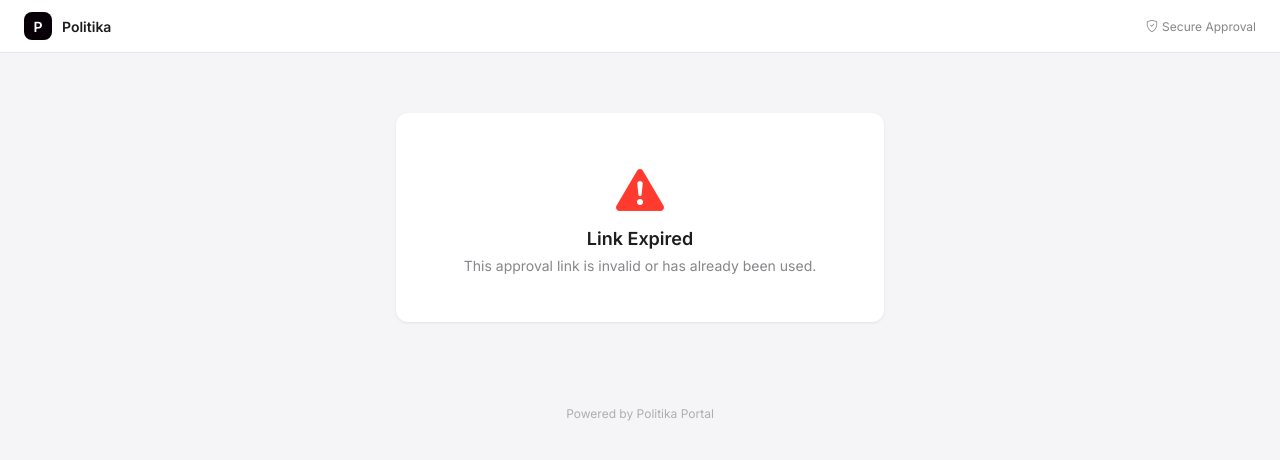
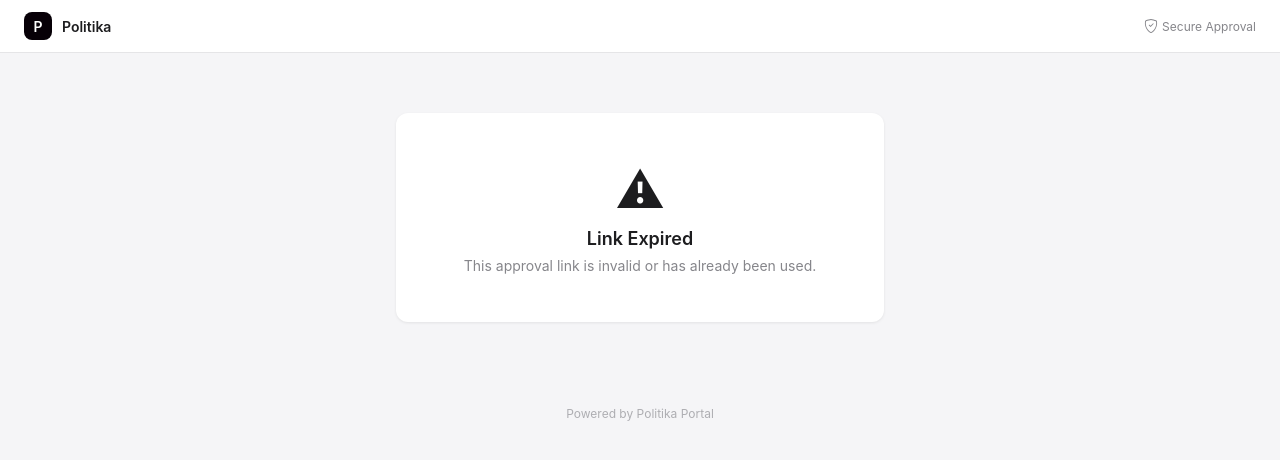
Before and after one commit to newyoka1/portal, a Python web app: template templates/approve_token.html in a window 1280 px wide. Shown: the top 460 px of the page. Run offline with Jinja, Linux system fonts and the light colour scheme; the template is opened without the code that fills it, so the values that code supplies are empty.

Commit message:
Remove all external CDN dependencies from approval page
Replaced Google Fonts (Inter) and Bootstrap Icons CDN with system
fonts and Unicode characters. Page HTML is now fully self-contained
with zero external requests, so it renders instantly.

Co-Authored-By: Claude Opus 4.6 <noreply@anthropic.com>

```diff
--- a/templates/approve_token.html
+++ b/templates/approve_token.html
@@ -4,16 +4,12 @@
   <meta charset="utf-8">
   <meta name="viewport" content="width=device-width, initial-scale=1">
   <title>Email Approval — Politika</title>
-  <link rel="preconnect" href="https://cdn.jsdelivr.net" crossorigin>
-  <link rel="preconnect" href="https://fonts.googleapis.com" crossorigin>
-  <link rel="preconnect" href="https://fonts.gstatic.com" crossorigin>
-  <link href="https://cdn.jsdelivr.net/npm/bootstrap-icons@1.11.3/font/bootstrap-icons.css" rel="stylesheet" media="print" onload="this.media='all'">
-  <link href="https://fonts.googleapis.com/css2?family=Inter:wght@400;500;600&display=swap" rel="stylesheet" media="print" onload="this.media='all'">
+  <!-- Zero external dependencies — everything is inline for instant render -->
   <style>
     *, *::before, *::after { box-sizing: border-box; }
     body {
       margin: 0;
-      font-family: 'Inter', -apple-system, BlinkMacSystemFont, 'Segoe UI', Roboto, sans-serif;
+      font-family: -apple-system, BlinkMacSystemFont, 'Segoe UI', Roboto, Helvetica, Arial, sans-serif;
       background: #f5f5f7;
       color: #1d1d1f;
       -webkit-font-smoothing: antialiased;
@@ -322,14 +318,14 @@
 <div class="topbar">
   <div class="topbar-logo">P</div>
   <span class="topbar-title">Politika</span>
-  <span class="topbar-subtitle"><i class="bi bi-shield-check" style="margin-right:4px;"></i>Secure Approval</span>
+  <span class="topbar-subtitle"><svg width="14" height="14" viewBox="0 0 16 16" fill="#86868b" style="vertical-align:-2px;margin-right:4px;"><path d="M5.338 1.59a61 61 0 0 0-2.837.856.48.48 0 0 0-.328.39c-.554 4.157.726 7.19 2.253 9.188a10.7 10.7 0 0 0 2.287 2.233c.346.244.652.42.893.533q.18.085.293.118a1 1 0 0 0 .101.025 1 1 0 0 0 .1-.025q.114-.034.294-.118c.24-.113.547-.29.893-.533a10.7 10.7 0 0 0 2.287-2.233c1.527-1.997 2.807-5.031 2.253-9.188a.48.48 0 0 0-.328-.39c-.651-.213-1.75-.56-2.837-.856C9.552 1.29 8.531 1.067 8 1.067c-.53 0-1.552.223-2.662.524zM5.072.56C6.157.265 7.31 0 8 0s1.843.265 2.928.56c1.11.3 2.229.655 2.887.87a1.54 1.54 0 0 1 1.044 1.262c.596 4.477-.787 7.795-2.465 9.99a11.8 11.8 0 0 1-2.517 2.453 7 7 0 0 1-1.048.625c-.28.132-.581.24-.829.24s-.548-.108-.829-.24a7 7 0 0 1-1.048-.625 11.8 11.8 0 0 1-2.517-2.453C1.928 10.487.545 7.169 1.141 2.692A1.54 1.54 0 0 1 2.185 1.43 63 63 0 0 1 5.072.56"/><path d="M10.854 5.146a.5.5 0 0 1 0 .708l-3 3a.5.5 0 0 1-.708 0l-1.5-1.5a.5.5 0 1 1 .708-.708L7.5 7.793l2.646-2.647a.5.5 0 0 1 .708 0"/></svg>Secure Approval</span>
 </div>
 
 {% if not email %}
   <!-- ── Invalid / expired link ──────────────────────────────── -->
   <div class="centered-container">
     <div class="error-card">
-      <i class="bi bi-exclamation-triangle-fill"></i>
+      <span style="font-size:48px;">&#9888;</span>
       <h3 style="font-size:18px;font-weight:600;margin:8px 0;">Link Expired</h3>
       <p style="font-size:14px;color:#86868b;margin:0;">
         This approval link is invalid or has already been used.
@@ -342,15 +338,15 @@
   <div class="centered-container">
     <div class="done-card">
       {% if approval.decision == 'approved' %}
-        <div class="done-icon approved"><i class="bi bi-check-circle-fill"></i></div>
+        <div class="done-icon approved">&#10004;</div>
         <h3 class="done-title" style="color:#34c759;">Approved</h3>
         <p class="done-subtitle">You approved <strong>{{ email.subject }}</strong></p>
       {% elif approval.decision == 'rejected' %}
-        <div class="done-icon rejected"><i class="bi bi-x-circle-fill"></i></div>
+        <div class="done-icon rejected">&#10008;</div>
         <h3 class="done-title" style="color:#ff3b30;">Rejected</h3>
         <p class="done-subtitle">You rejected <strong>{{ email.subject }}</strong></p>
       {% else %}
-        <div class="done-icon neutral"><i class="bi bi-info-circle-fill"></i></div>
+        <div class="done-icon neutral">&#8505;</div>
         <h3 class="done-title">Already Responded</h3>
         <p class="done-subtitle">Your decision for <strong>{{ email.subject }}</strong> has been recorded.</p>
       {% endif %}
@@ -410,7 +406,7 @@
       <!-- Reviewer info -->
       <div class="sidebar-card">
         <div class="sidebar-header">
-          <i class="bi bi-person-check" style="color:#86868b;"></i>
+          <span style="color:#86868b;">&#128100;</span>
           Reviewer
         </div>
         <div class="sidebar-body">
@@ -435,7 +431,7 @@
       <!-- Email details -->
       <div class="sidebar-card">
         <div class="sidebar-header">
-          <i class="bi bi-info-circle" style="color:#86868b;"></i>
+          <span style="color:#86868b;">&#9432;</span>
           Details
         </div>
         <div class="sidebar-body" style="padding-top:12px;padding-bottom:12px;">
@@ -465,7 +461,7 @@
       <!-- Decision form -->
       <div class="sidebar-card">
         <div class="sidebar-header">
-          <i class="bi bi-chat-square-text" style="color:#86868b;"></i>
+          <span style="color:#86868b;">&#9998;</span>
           Your Decision
         </div>
         <div class="sidebar-body">
@@ -474,10 +470,10 @@
             <textarea name="note" class="comment-box" placeholder="Leave feedback or a note…"></textarea>
             <div class="btn-row">
               <button name="decision" value="approved" class="btn-action btn-approve">
-                <i class="bi bi-check-lg"></i>Approve
+                &#10003; Approve
               </button>
               <button name="decision" value="rejected" class="btn-action btn-reject">
-                <i class="bi bi-x-lg"></i>Reject
+                &#10007; Reject
               </button>
             </div>
           </form>
```
